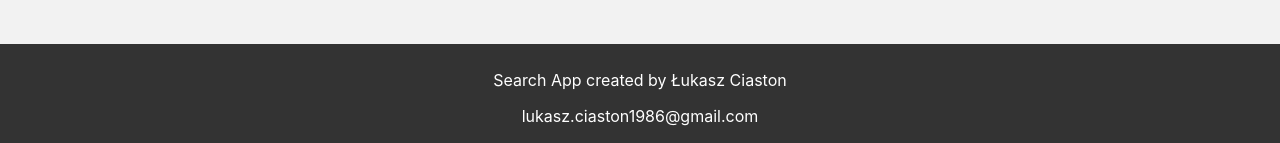
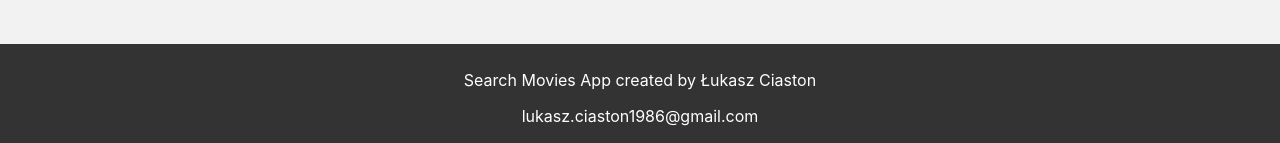
Before and after one commit to LukaszCiaston-coder/goit-react-hw-05-movies, a React (Create React App) app: page /goit-react-hw-05-movies/movies in a window 1280 px wide. Shown: the part 746-889 px from the top of the page. Built offline with nearby package versions, Linux system fonts and the light colour scheme; no server answers.

Commit message:
upgrade footer

```diff
--- a/src/components/FooterInfo/FooterInfo.jsx
+++ b/src/components/FooterInfo/FooterInfo.jsx
@@ -3,7 +3,7 @@ import '../FooterInfo/FooterInfo.css'; // Zaimportuj plik CSS
 
 const FooterInfo = () => (
   <footer className="footer">
-    <p>Search App created by Łukasz Ciaston</p>
+    <p>Search Movies App created by Łukasz Ciaston</p>
     <p>
       <a href="mailto:lukasz.ciaston1986@gmail.com">
         lukasz.ciaston1986@gmail.com
--- a/src/components/Movies/Movies.jsx
+++ b/src/components/Movies/Movies.jsx
@@ -148,8 +148,7 @@ const Movies = () => {
         ))}
       </ul>
 
-      {/* Paginacja dla ekranów o szerokości większej niż 680px */}
-      {window.innerWidth > 680 && (
+      {window.innerWidth > 760 && (
         <ReactPaginate
           pageCount={Math.ceil(searchResults.length / resultsPerPage)}
           pageRangeDisplayed={3}
@@ -161,8 +160,7 @@ const Movies = () => {
         />
       )}
 
-      {/* Paginacja dla ekranów o szerokości mniejszej lub równej 680px */}
-      {window.innerWidth <= 680 && (
+      {window.innerWidth <= 760 && (
         <ReactPaginate
           pageCount={Math.ceil(searchResults.length / resultsPerPage)}
           pageRangeDisplayed={0} // Zmień to na 0, aby ukryć numery stron pośrodku
```
